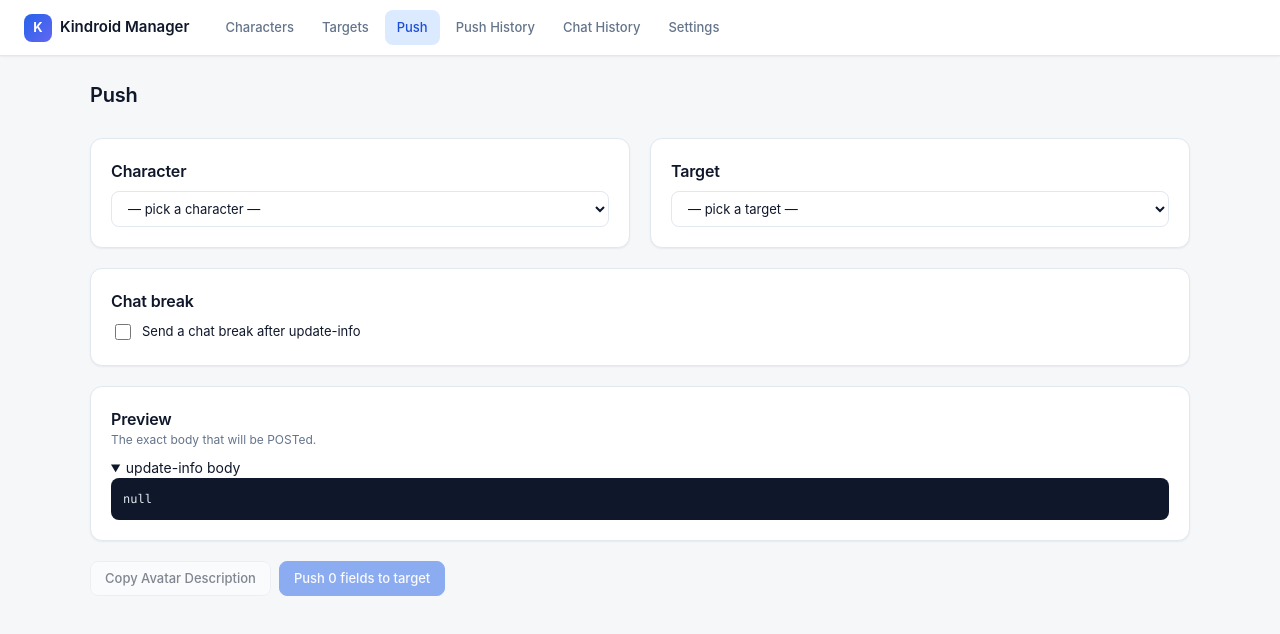
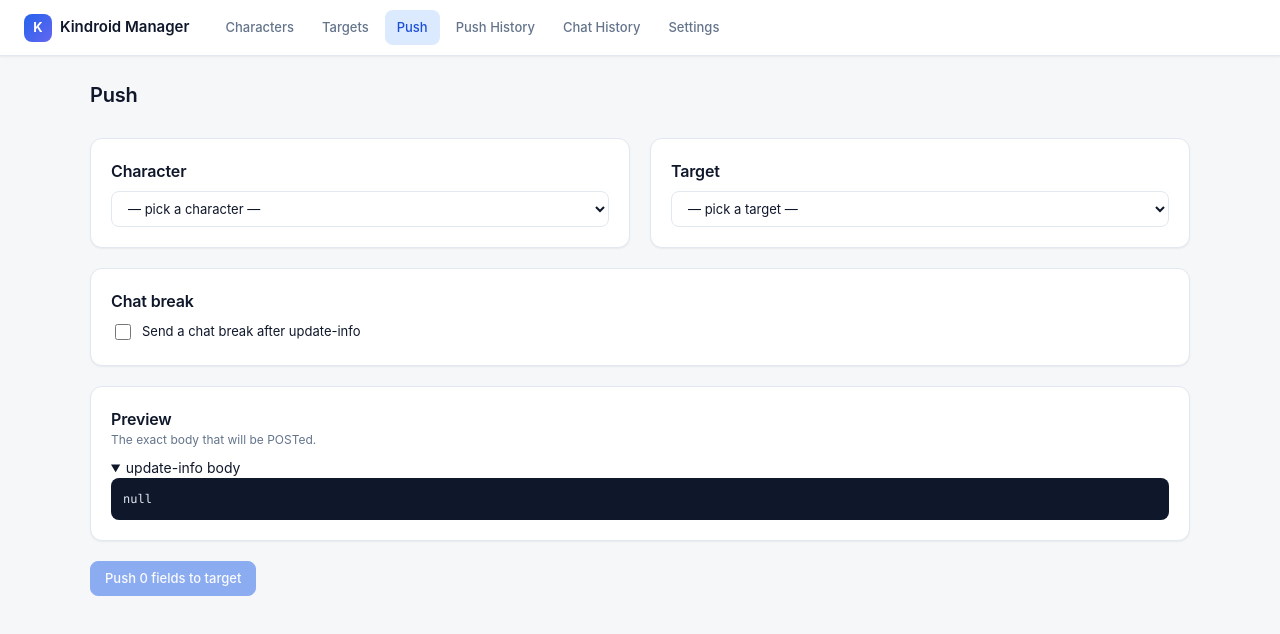
Before and after one commit to kuss-ms/Kindroid-Manager, a React (Vite) app: page /push in a window 1280 px wide. Shown: the top 634 px of the page. Built offline with nearby package versions, Linux system fonts and the light colour scheme.

Commit message:
Remove avatar description copy-to-clipboard button

```diff
--- a/src/pages/CharacterEditorPage.tsx
+++ b/src/pages/CharacterEditorPage.tsx
@@ -313,7 +313,7 @@ export function CharacterEditorPage() {
           rows={4}
           name="ai_avatar_description"
           soft={FIELD_SOFT_LIMITS.ai_avatar_description}
-          hint="Local-only. Not sent to Kindroid. Use the copy button on the Push screen to paste it manually into Kindroid's avatar prompt."
+          hint="Sent to Kindroid only when pushing as a new Kin. Ignored on regular pushes to an existing AI."
           control={control}
         />
         <TextAreaWithCounter
--- a/src/pages/PushPage.tsx
+++ b/src/pages/PushPage.tsx
@@ -127,20 +127,6 @@ export function PushPage() {
     ? ` + ${journalSelected} journal${journalSelected === 1 ? '' : 's'}`
     : '';
   const targetLabel = target.data ? `${target.data.label} — ${target.data.ai_id}` : '';
-  const avatarDescription = character.data?.ai_avatar_description?.trim() ?? '';
-  const copyAvatar = async () => {
-    if (!avatarDescription) return;
-    try {
-      if (typeof navigator !== 'undefined' && navigator.clipboard?.writeText) {
-        await navigator.clipboard.writeText(avatarDescription);
-        toast('success', 'Avatar description copied to clipboard');
-        return;
-      }
-      throw new Error('Clipboard write not supported in this environment');
-    } catch (e) {
-      toast('error', errorMessage(e));
-    }
-  };
   return (
     <div className="page">
       {' '}
@@ -352,19 +338,6 @@ export function PushPage() {
         {' '}
         <div className="page-header-actions">
           <button
-            type="button"
-            className="btn"
-            onClick={copyAvatar}
-            disabled={!avatarDescription}
-            title={
-              avatarDescription
-                ? 'Copy the local-only Avatar Description to the clipboard so you can paste it into Kindroid manually'
-                : 'Pick a character that has an Avatar Description'
-            }
-          >
-            Copy Avatar Description
-          </button>
-          <button
             disabled={!canPush}
             title={
               !character.data || !target.data
```
